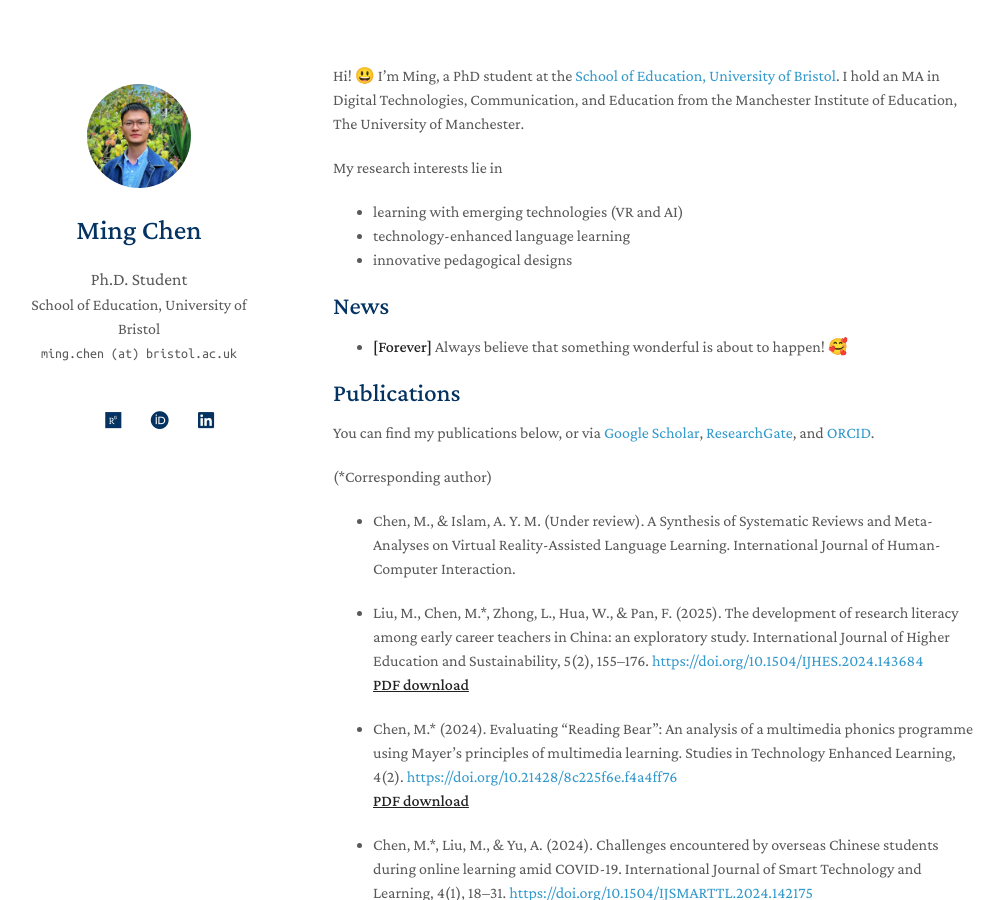
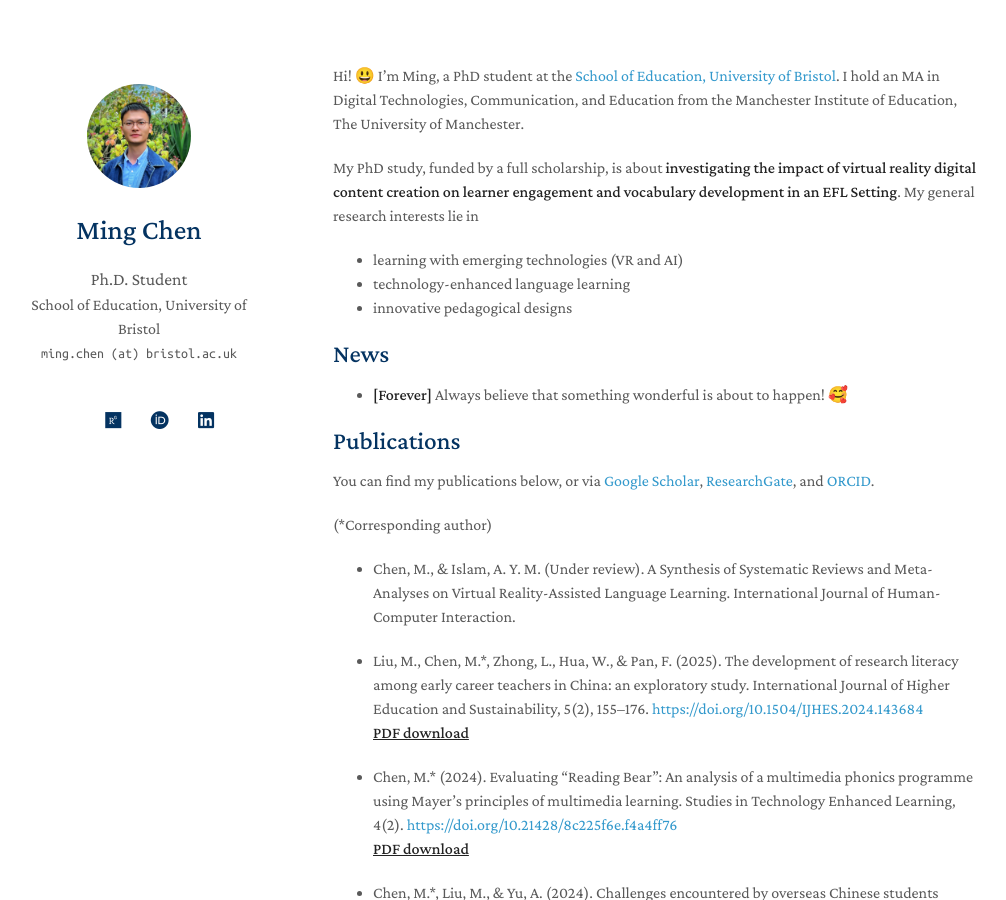
Before and after one commit to EricMingChen/EricMingChen.github.io, a Jekyll site: the page built from index.md, in a window 1280 px wide and 900 px high. Shown: the whole window, without its empty margins (137-1143 px from the left). Built offline with Jekyll 4.4.1, drawn with Linux system fonts in a browser that asks for light colours; a style sheet for code colours, icons or effects is not loaded.

Commit message:
Update index.md

```diff
--- a/index.md
+++ b/index.md
@@ -3,7 +3,8 @@
 ---
 Hi! 😃 I’m Ming, a PhD student at the [School of Education, University of Bristol](https://research-information.bris.ac.uk/en/persons/ming-chen). I hold an MA in Digital Technologies, Communication, and Education from the Manchester Institute of Education, The University of Manchester.
 
-My research interests lie in
+My PhD study, funded by a full scholarship, is about **investigating the impact of
+virtual reality digital content creation on learner engagement and vocabulary development in an EFL Setting**. My general research interests lie in
 - learning with emerging technologies (VR and AI)
 - technology-enhanced language learning
 - innovative pedagogical designs
```
